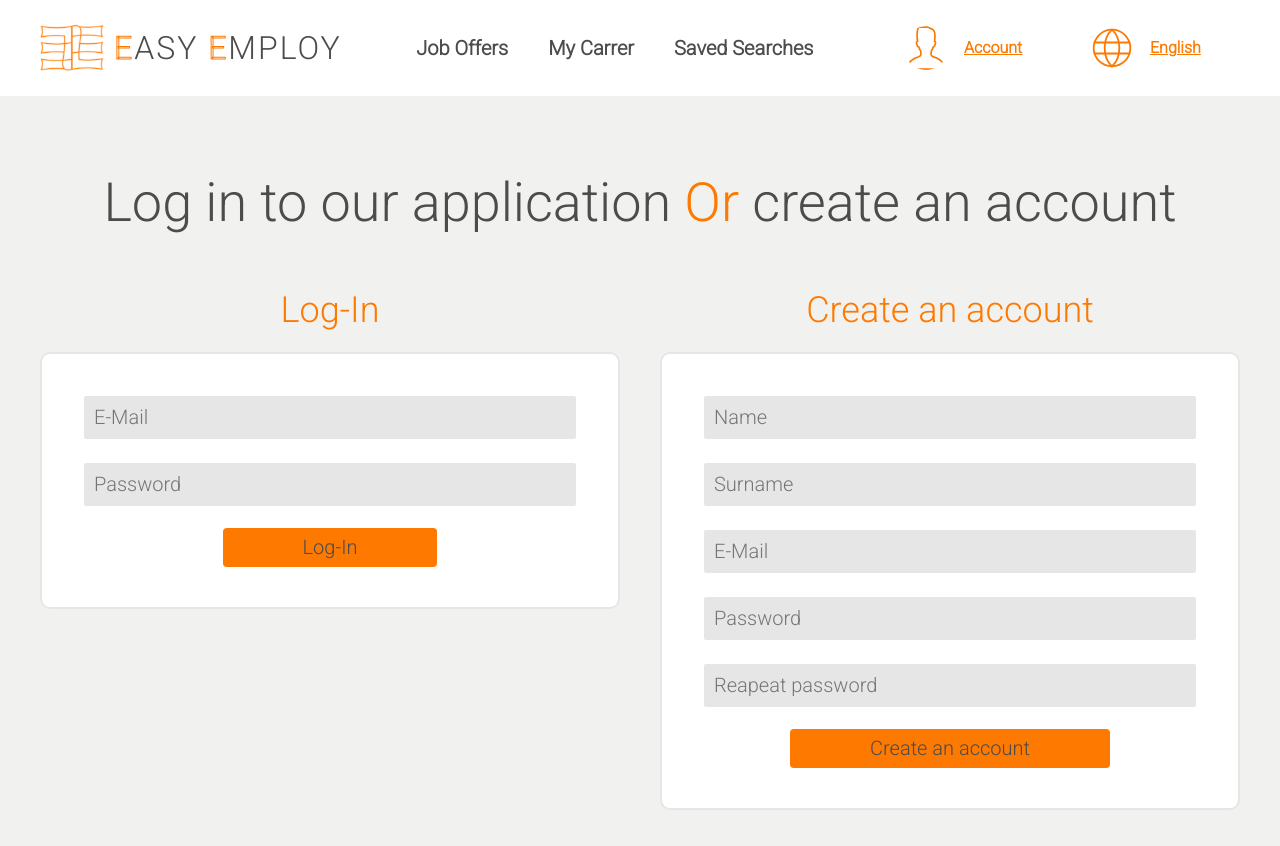
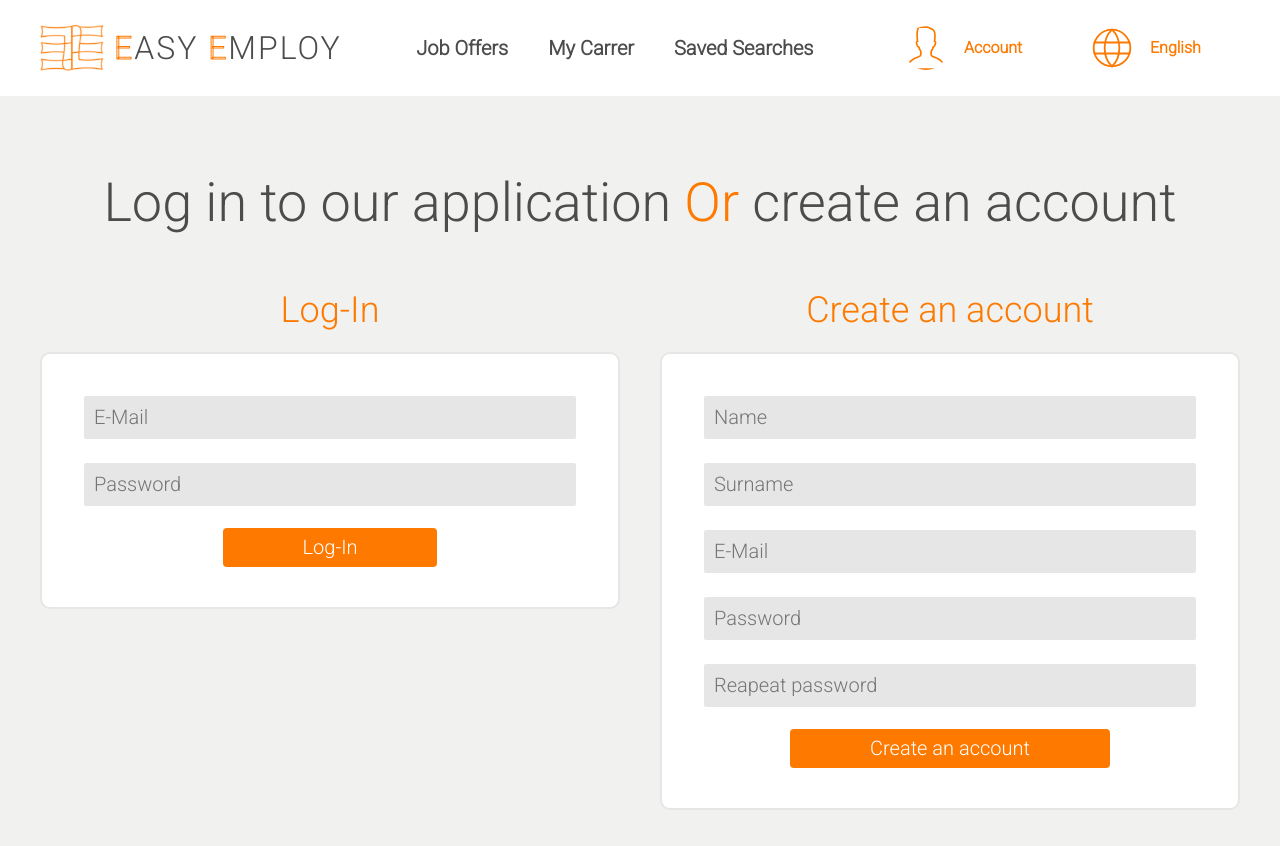
Before and after one commit to mizdebski77/Easy-Employ, a React (Create React App) app: page /Log-In in a window 1280 px wide. Shown: the top 846 px of the page. Built offline with nearby package versions, Linux system fonts and the light colour scheme.

Commit message:
toastify installed

```diff
--- a/package.json
+++ b/package.json
@@ -22,6 +22,7 @@
     "react-router-dom": "^6.18.0",
     "react-scripts": "5.0.1",
     "react-svg": "^16.1.30",
+    "react-toastify": "^9.1.3",
     "react-tsparticles": "^2.12.2",
     "styled-components": "^6.1.1",
     "tsparticles-slim": "^2.12.0",
--- a/src/common/Navigation/navigation.tsx
+++ b/src/common/Navigation/navigation.tsx
@@ -1,5 +1,5 @@
 import React, { useState } from 'react';
-import { LinkImg, ImgWrapper, LinksWrapper, LogoFirstLetters, LinkImgWrapperLang, LogoImg, LogoLink, LogoText, NavbarLink, Wrapper, PhoneNavbar, LinkImgWrapper, LinkImgSpan, LanguagesWrapper } from './styledNavigation';
+import { LinkImg, ImgWrapper, LinksWrapper, LogoFirstLetters, LinkImgWrapperLang, LogoImg, LogoLink, LogoText, NavbarLink, Wrapper, PhoneNavbar, LinkImgWrapper, LinkImgSpan } from './styledNavigation';
 import logo from '../Images/logo.png';
 import { links } from './links';
 import accountImg from '../Images/account.svg';
--- a/src/common/Navigation/styledNavigation.ts
+++ b/src/common/Navigation/styledNavigation.ts
@@ -119,6 +119,7 @@ export const LinkImgWrapper = styled(Link)`
     cursor: pointer;
     border-radius: 10px;
     width: 166px;
+    text-decoration: none;
 
     &:hover {
         background: ${({ theme }) => theme.color.thirdColor};
@@ -143,7 +144,7 @@ export const LinkImgWrapperLang = styled.div`
 export const LinkImgSpan = styled.span`
     color: ${({ theme }) => theme.color.fontMain};
     font-weight: bold;
-    text-decoration: underline;
+
 
     @media (max-width: ${({ theme }) => theme.breakPoint.secondBp}px){
         display: none;
--- a/src/features/LogIn/logIn.tsx
+++ b/src/features/LogIn/logIn.tsx
@@ -2,6 +2,7 @@ import React from 'react';
 import { Button, Form, FormContainer, FormTitle, FormsWrapper, Input, Title, TitleSpan, Wrapper } from './styledLogIn';
 import { motion } from 'framer-motion';
 import { formVariant, titleVariants } from '../../core/animationsStore';
+import { toast } from 'react-toastify';
 
 export const LogIn = () => {
 
--- a/src/features/LogIn/styledLogIn.ts
+++ b/src/features/LogIn/styledLogIn.ts
@@ -94,7 +94,7 @@ export const Button = styled.button`
     font-size: 20px;
     border-radius: 4px;
     background: ${({ theme }) => theme.color.fontMain};
-    color: ${({ theme }) => theme.color.fontSecond};
+    color: ${({ theme }) => theme.color.secondColor};
     transition: 0.3s;
     border: none;
 
```
Also changed, not shown: 1 other file (tests, documents, lock files or other folders).
